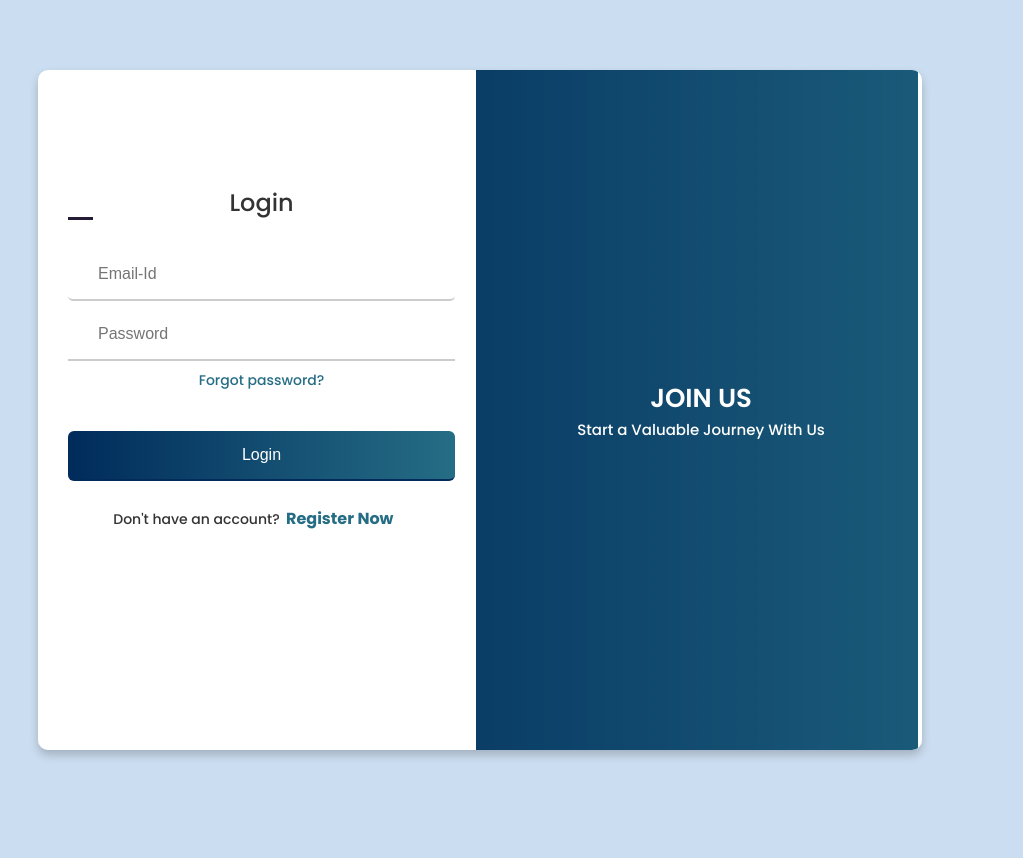
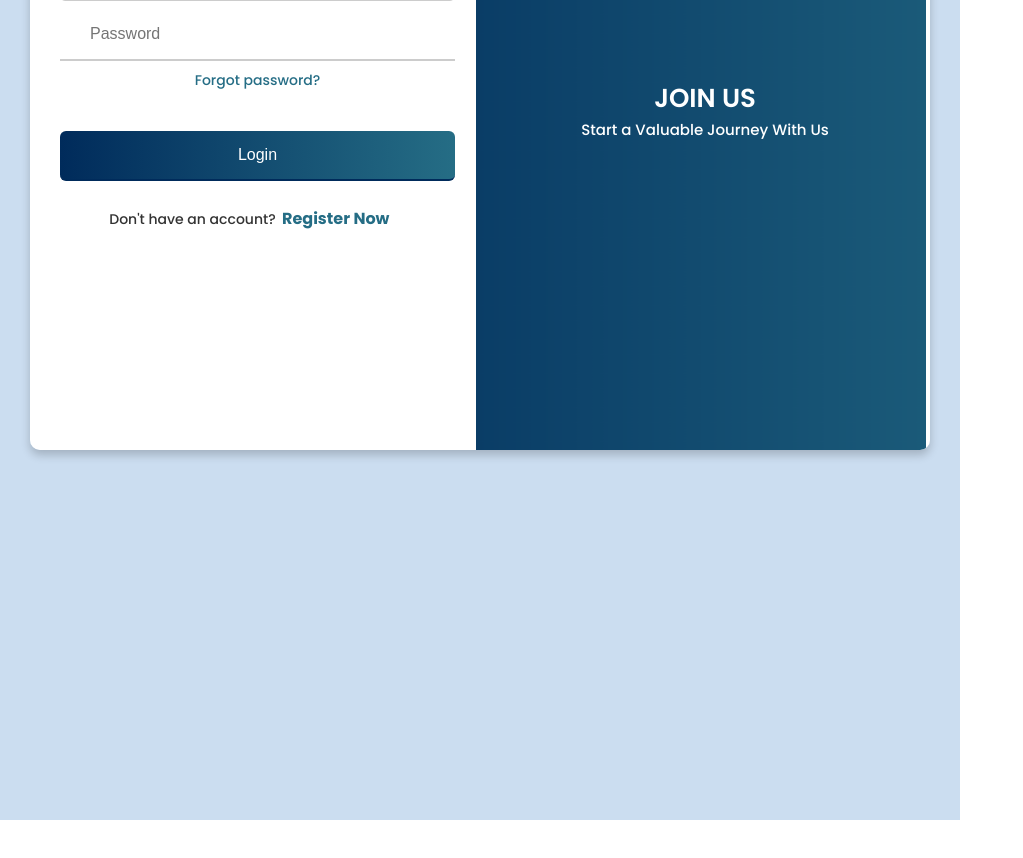
Before and after one commit to murlipatel1/gfg_cloudhackethon, a React (Create React App) app in the folder client_react/: page / in a window 1280 px wide. Shown: the top 858 px of the page, without its empty margins (0-1023 px from the left). After the commit the page ends 820 px from the top, so only its background shows below. Built offline with nearby package versions, Linux system fonts and the light colour scheme.

Commit message:
Update index.css

```diff
--- a/client_react/src/index.css
+++ b/client_react/src/index.css
@@ -1,7 +1,4 @@
-body {
-	margin-top: 300px;
-	height: 0;
-	padding: 0;
-	font-family: sans-serif;
-	background-color: #cbddf0;
+*{
+    margin: 0px;
+    padding: 0px;
 }
```
